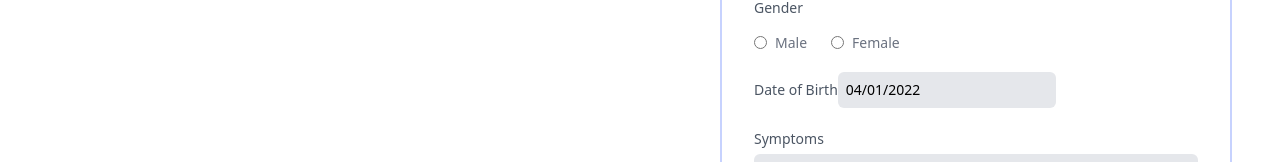
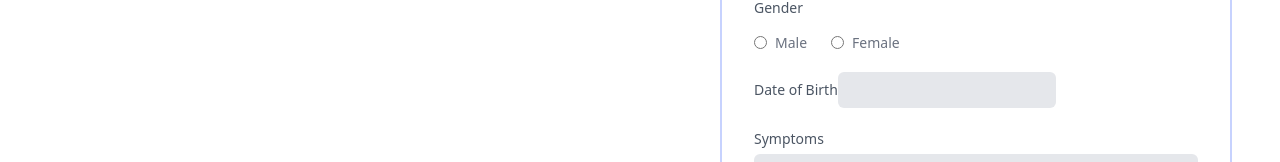
Before and after one commit to jbuyu/realdoc, a Next.js app: page /Form in a window 1280 px wide. Shown: the part 541-703 px from the top of the page. Built offline with nearby package versions, Linux system fonts and the light colour scheme.

Commit message:
changes date configuration

```diff
--- /dev/null
+++ b/components/FormDatePicker.js
@@ -0,0 +1,23 @@
+
+ import DatePicker from 'react-datepicker'
+ import 'react-datepicker/dist/react-datepicker.css'
+ import {  Field } from "formik";
+ const FormDatePicker = (props) => {
+    return (
+      <Field name="dateOfBirth">
+        {({ field, meta, form: { setFieldValue } }) => {
+          return (
+            <DatePicker
+            className="font-sm rounded-md bg-gray-200 p-2 text-sm text-black outline-none"
+              {...field}
+              selected={field.value || null}
+              onChange={(val) => {
+                setFieldValue(field.name, val);
+              }}
+            />
+          );
+        }}
+      </Field>
+    );
+  };
+  export default FormDatePicker;
--- a/pages/Form.js
+++ b/pages/Form.js
@@ -2,10 +2,10 @@ import axios from 'axios'
 import { Field, Formik } from 'formik'
 import Image from 'next/image'
 import { useState } from 'react'
-import DatePicker from 'react-datepicker'
-import 'react-datepicker/dist/react-datepicker.css'
+
 import toast, { Toaster } from 'react-hot-toast'
 import { format, compareAsc } from 'date-fns'
+import FormDatePicker from '../components/FormDatePicker'
 
 export default function Form() {
   //spinner css
@@ -58,7 +58,7 @@ export default function Form() {
                 lastName: '',
                 phoneNo: '',
                 gender: '',
-                dateOfBirth: format(new Date(startDate), 'MM/dd/yyyy'),
+                dateOfBirth: '',
                 symptoms: '',
                 consultationType: '',
               }}
@@ -92,7 +92,7 @@ export default function Form() {
                 // }
                 return errors
               }}
-              onSubmit={(values, { setSubmitting }) => {
+              onSubmit={(values, { setSubmitting }, setFieldValue) => {
                 setLoading(true)
                 axios.post(`${API_URL}`, values).then(
                   (response) => {
@@ -241,11 +241,12 @@ export default function Form() {
                     <span className="font-md text-sm leading-none text-gray-600">
                       Date of Birth
                     </span>
-                    <DatePicker
-                      selected={startDate}
-                      onChange={(date) => setStartDate(date)}
+                    {/* <DatePicker
+                      value={values.dateOfBirth}
+                      onChange={setFieldValue}
                       className="font-sm rounded-md bg-gray-200 p-2 text-sm text-black outline-none"
-                    />
+                    /> */}
+                     <FormDatePicker />
                   </div>
                   <div className="mt-4 flex flex-col">
                     <span className="font-md py-2 text-sm leading-none text-gray-600">
```
